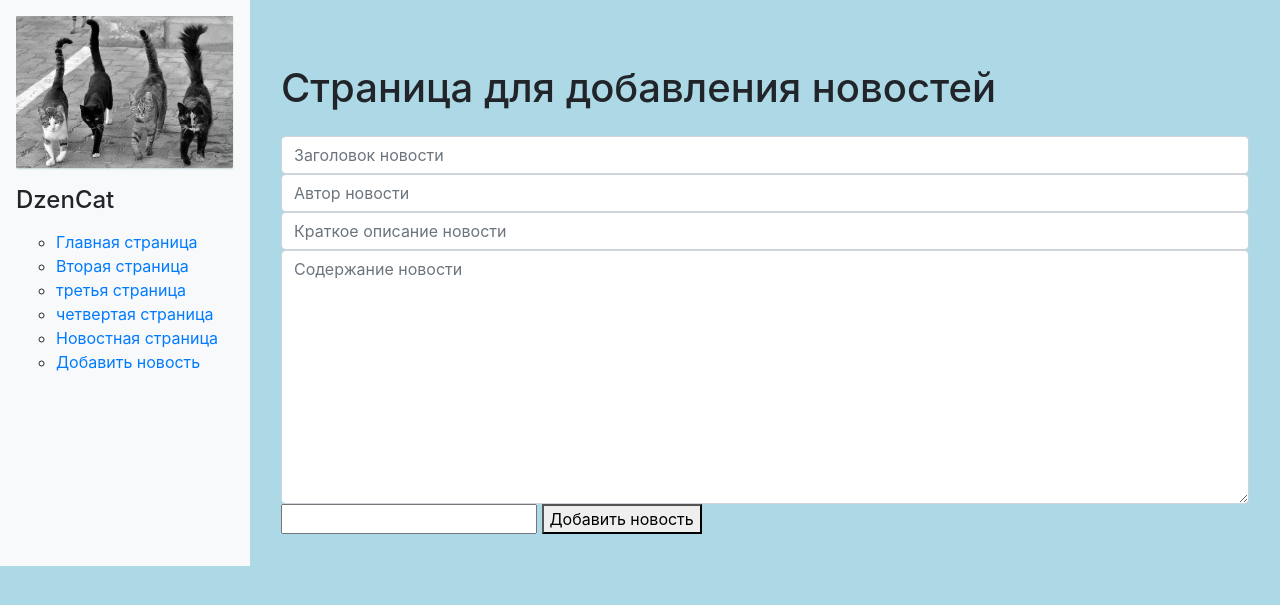
After one commit to Ant1955/django, a Django app: page /news/create_news/ in a window 1280 px wide. The commit adds this page. Shown: the top 605 px of the page. Run offline with Django 5.2, Linux system fonts and the light colour scheme; some libraries are stand-ins or nearby versions.

Commit message:
for lesson 4 repeated

```diff
--- a/zerocoder/main/templates/main/layoute.html
+++ b/zerocoder/main/templates/main/layoute.html
@@ -6,6 +6,7 @@
     <meta name="viewport" content="width=device-width, initial-scale=1.0">
     <meta http-equiv="X-UA-Compatible" content="ie=edge">
     <!-- Bootstrap CSS -->
+    <link rel="stylesheet" href="{% static 'bootstrap_datepicker_plus/css/datepicker-widget.css' %}">
     <link href="https://stackpath.bootstrapcdn.com/bootstrap/4.5.2/css/bootstrap.min.css" rel="stylesheet">
     <link rel="stylesheet" href="{% static 'main/css/main.css' %}">
     <title>{% block title %}DzenCat{% endblock %}</title>
@@ -29,5 +30,8 @@
     <script src="https://code.jquery.com/jquery-3.5.1.slim.min.js"></script>
     <script src="https://cdn.jsdelivr.net/npm/@popperjs/core@2.9.3/dist/umd/popper.min.js"></script>
     <script src="https://stackpath.bootstrapcdn.com/bootstrap/4.5.2/js/bootstrap.min.js"></script>
+    <script src="{% static 'bootstrap_datepicker_plus/js/datepicker-widget.js' %}"></script>
+    <script src="https://cdnjs.cloudflare.com/ajax/libs/moment.js/2.29.1/moment.min.js"></script>
+    <script src="https://cdnjs.cloudflare.com/ajax/libs/bootstrap-datetimepicker/4.17.47/js/bootstrap-datetimepicker.min.js"></script>
 </body>
 </html>
--- a/zerocoder/main/templates/main/nav.html
+++ b/zerocoder/main/templates/main/nav.html
@@ -3,5 +3,6 @@
     <li><a href="{% url 'page2' %}">Вторая страница</a></li>
     <li><a href="{% url 'page3' %}">третья страница</a></li>
     <li><a href="{% url 'page4' %}">четвертая страница</a></li>
-    <li><a href="{% url 'news_home' %}">Новостная страница</a>></li>
+    <li><a href="{% url 'news_home' %}">Новостная страница</a></li>
+    <li><a href="{% url 'add_news' %}">Добавить новость</a></li>
 </ul>
--- /dev/null
+++ b/zerocoder/news/forms.py
@@ -0,0 +1,15 @@
+from .models import News_post
+from django.forms import ModelForm, TextInput, DateTimeInput, Textarea
+from bootstrap_datepicker_plus.widgets import DateTimePickerInput
+
+class News_postForm(ModelForm):
+	class Meta:
+		model = News_post
+		fields = ['title', 'news_user', 'short_description', 'text', 'pub_date']
+		widgets = {
+			'title': TextInput(attrs={'class': 'form-control', 'placeholder': 'Заголовок новости'}),
+			'news_user': TextInput(attrs={'class': 'form-control', 'placeholder': 'Автор новости'}),
+			'short_description': TextInput(attrs={'class': 'form-control', 'placeholder': 'Краткое описание новости'}),
+			'text': Textarea(attrs={'class': 'form-control', 'placeholder': 'Содержание новости'}),
+			'pub_date': DateTimePickerInput(attrs={'class': 'form-control', 'placeholder': 'Дата публикации'})
+		}
--- a/zerocoder/news/models.py
+++ b/zerocoder/news/models.py
@@ -11,6 +11,7 @@ class News_post(models.Model):
 
     def __str__(self):
         return self.title
+
     class Meta:
         verbose_name = 'Новость'
         verbose_name_plural = 'Новости'
--- /dev/null
+++ b/zerocoder/news/templates/news/add_new_post.html
@@ -0,0 +1,21 @@
+{% extends 'main/layoute.html' %}
+
+{% block title %}
+  <title>Страница для добавления новостей</title>
+{% endblock %}
+
+{% block content %}
+<div class="container mt-5">
+  <h1 class="mb-4">Страница для добавления новостей</h1>
+	<form method="post" >
+        {% csrf_token %}
+        {{ form.title }}
+        {{ form.news_user }}
+        {{ form.short_description }}
+        {{ form.text }}
+        {{ form.pub_date }}
+        <button type="submit">Добавить новость</button>
+    </form>
+    <p>{{error}}</p>
+</div>
+{% endblock %}
--- a/zerocoder/news/templates/news/news.html
+++ b/zerocoder/news/templates/news/news.html
@@ -24,7 +24,7 @@
       {% endfor %}
     </div>
   {% else %}
-    <p class="text-muted">Нет новостей для отображения.</p>
+    <p class="text-muted">Пока нет новостей - это хорошая новость.</p>
   {% endif %}
 </div>
 {% endblock %}
--- a/zerocoder/news/urls.py
+++ b/zerocoder/news/urls.py
@@ -3,4 +3,5 @@ from . import views
 
 urlpatterns = [
 	path('', views.home, name='news_home'),
+	path('create_news/', views.create_news, name='add_news')
 ]
--- a/zerocoder/news/views.py
+++ b/zerocoder/news/views.py
@@ -1,8 +1,21 @@
-from django.shortcuts import render
+from django.shortcuts import render, redirect
 from .models import News_post
+from .forms import News_postForm
 
 # Create your views here.
 
 def home(request):
 	news = News_post.objects.all()
 	return render(request, 'news/news.html', {'news': news})
+
+def create_news(request):
+	error = ""
+	if request.method == 'POST':
+		form = News_postForm(request.POST) # Сюда сохранится информация от пользователя.
+		if form.is_valid():
+			form.save()
+			return redirect('news_home')
+		else:
+			error = "Данные были заполнены некорректно"
+	form = News_postForm()
+	return render(request, 'news/add_new_post.html', {'form': form, 'error': error})
--- a/zerocoder/zerocoder/settings.py
+++ b/zerocoder/zerocoder/settings.py
@@ -33,6 +33,7 @@ ALLOWED_HOSTS = []
 INSTALLED_APPS = [
     'news',
     'main',
+    'bootstrap_datepicker_plus',
     'django.contrib.admin',
     'django.contrib.auth',
     'django.contrib.contenttypes',
```
